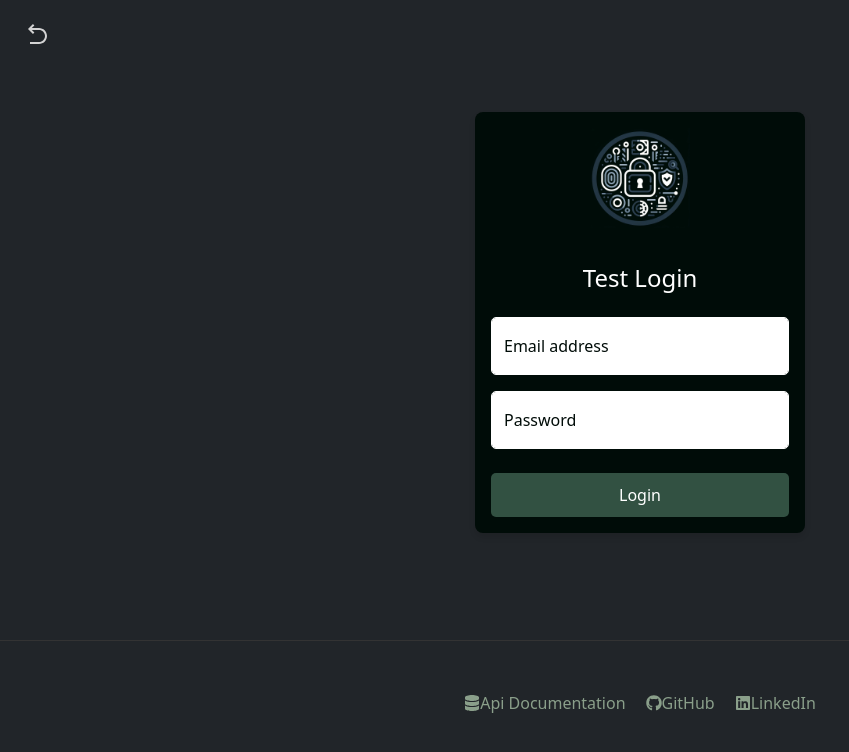
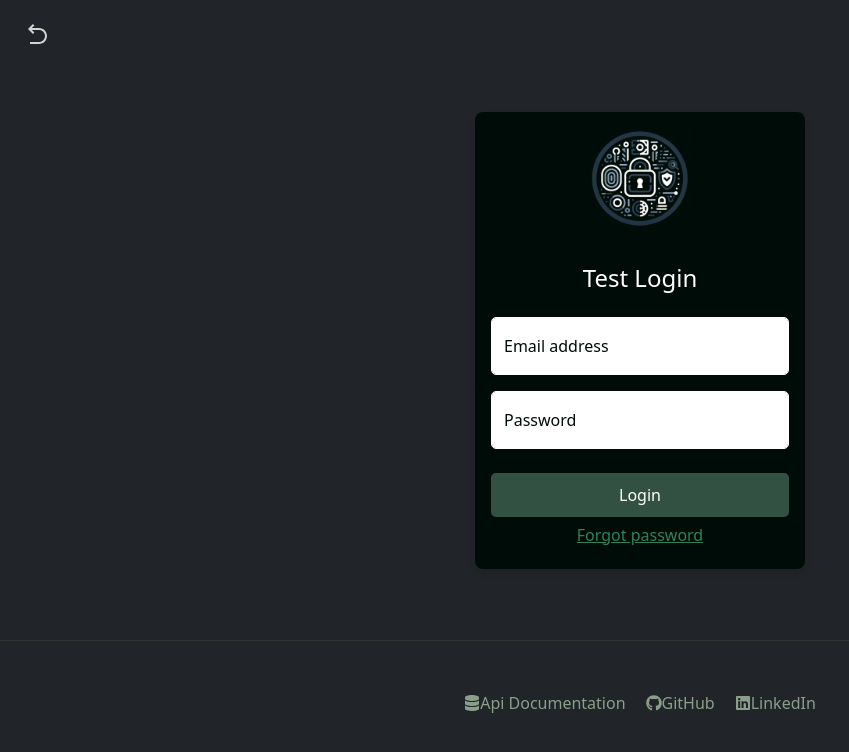
Before and after one commit to anthonynarine/AuthFlow, a React (Create React App) app in the folder react-auth/: page /login in a window 1280 px wide. Shown: the top 752 px of the page, without its empty margins (0-849 px from the left). Built offline with nearby package versions, Linux system fonts and the light colour scheme.

Commit message:
added link to each resource in the react features page

```diff
--- a/react-auth/src/App.css
+++ b/react-auth/src/App.css
@@ -30,5 +30,5 @@ body {
 .routes-content {
   flex: 1;
   overflow-y: auto; /* Allow scrolling within this container */
-  padding-bottom: 80px;
+  padding-bottom: 70px;
 }
--- a/react-auth/src/App.js
+++ b/react-auth/src/App.js
@@ -4,7 +4,7 @@ import { RegisterPage } from "./components/register/RegisterPage";
 import { Features } from "./components/app-features/Features";
 import HomePage from "./components/home/HomePage";
 import "./App.css"
-import { Footer } from "./components/home/footer/Footer";
+import { Footer } from "./components/footer/Footer";
 
 
 function App() {
--- a/react-auth/src/components/Home/Home.css
+++ b/react-auth/src/components/Home/Home.css
@@ -6,6 +6,7 @@
     display: flex;
     flex-direction: column;
     min-height: 100vh;
+    max-width: 80rem;
   }
 
 .header-container {
--- a/react-auth/src/components/Home/HomePage.jsx
+++ b/react-auth/src/components/Home/HomePage.jsx
@@ -2,7 +2,7 @@ import React, { useState, useEffect, useCallback } from "react";
 import "./Home.css";
 import { Link } from "react-router-dom";
 import { useAuth } from "../hooks/useAuth";
-import { Footer } from "./footer/Footer";
+import { Footer } from "../footer/Footer";
 import { DropdownMenu } from "./dropdownMenu/DropdownMenu";
 
 function HomePage() {
--- a/react-auth/src/components/app-features/Features.css
+++ b/react-auth/src/components/app-features/Features.css
@@ -7,7 +7,7 @@
   color: black;
   text-align: center;
   margin-bottom: 50px;
-  background-color: #61DAFB;
+  background-color: white;
   display: block; /* Ensures the h1 element is treated as a block-level element */
   width: 100%; /* Ensures the underline spans the full width of the container */
   border-bottom: 1x solid #333; /* Creates the underline with a solid line and sets its color */
@@ -17,20 +17,25 @@
 }
 
   .features-container h2 {
-    color: White; /* A subtle blue for headings */
+    color: White;
     text-align: center;
+    margin-bottom: 1rem;
+    text-decoration: none;
+  }
+
+  .features-container p {
+    color: #bcb3b3;
+    text-align: justify;
+    padding: 0 15%;
     margin-bottom: 1rem;
   }
 
-  .features-container p {
-    color: #beb9b9; /* Lighter text color for paragraphs */
-    text-align: justify; /* Justify align paragraph text for a classic look */
-    padding: 0 15%; /* Adjusted padding for narrower text lines */
-    margin-bottom: 1rem;
+  .features-container a {
+    text-decoration: none;
   }
 
   .features-container section {
-    margin-bottom: 3rem; /* Increase spacing between sections for better visual separation */
+    margin-bottom: 3rem;
 
   }
 
--- a/react-auth/src/components/app-features/Features.jsx
+++ b/react-auth/src/components/app-features/Features.jsx
@@ -26,22 +26,31 @@ export const Features = () => {
       </section>
 
       <section>
-        <h2>The Core: Axios Interceptors</h2>
+        <a href="https://axios-http.com/docs/interceptors" target="_blank" rel="noopener noreferrer">
+            <h2>The Core: Axios Interceptors</h2>
+        </a>
         <p>The application utilizes Axios, an HTTP client, to manage network requests. It doesn't use Axios directly; instead, it utilizes <em>interceptors</em>. Interceptors are functions that Axios calls automatically on every request or response, allowing us to inject custom logic, such as attaching access tokens or handling expired tokens.</p>
       </section>
 
       <section>
-        <h2>Request Interceptor</h2>
+        <a href="https://axios-http.com/docs/req_config" target="_blank" rel="noopener noreferrer">
+            <h2>Request Interceptor</h2>
+        </a>
         <p> Request interceptors: securely attach access tokens. Every time the application sends a request to the server, it passes through a <em>request interceptor</em>. This interceptor's job is simple: it checks if you have an access token (a digital key that proves your identity and permissions) stored in your browser's cookies. If you do, the interceptor attaches this token to your request's headers, ensuring that the server recognizes and trusts your request.</p>
       </section>
 
       <section>
-        <h2>Why Cookies?</h2>
+        <a href="https://www.npmjs.com/package/js-cookie" target="_blank" rel="noopener noreferrer">
+            <h2>Why Cookies?</h2>
+        </a>
         <p>We store access tokens in cookies because they're secure and automatically sent with each request to the domain. This makes managing your session safe and easy, as opposed to storing tokens in local storage, which is vulnerable to attacks like XSS (Cross-Site Scripting).</p>
       </section>
 
       <section>
-        <h2>Response Interceptor</h2>
+        <a href="https://axios-http.com/docs/res_schema#response-interceptor" target="_blank" rel="noopener noreferrer">
+          <h2>Response Interceptor</h2>
+        </a>
+
         <p>Handling token expiry gracefully with a response interceptor. Not all responses are about success; some indicate that your access token has expired. When this happens, the <em>response interceptor</em> comes into play. Instead of letting the request fail, the interceptor attempts to refresh your token automatically by contacting our server's token-refresh endpoint.</p>
         <p>If the refresh is successful, it updates your cookie with the new access token and retries the original request without you ever noticing a hiccup. This seamless process ensures that you're not abruptly logged out or forced to manually refresh the page.</p>
       </section>
--- a/react-auth/src/components/Home/footer/Footer.css
+++ b/react-auth/src/components/footer/Footer.css
@@ -19,7 +19,7 @@
   display: flex;
   justify-content: center;
   align-items: center;
-  border-top: 1.5px solid #333;
+  border-top: 1px solid #333;
   padding: 50px 0; /* Adds padding around the links for spacing from the border and content above */
 }
 
--- a/react-auth/src/components/login/Login.css
+++ b/react-auth/src/components/login/Login.css
@@ -70,8 +70,11 @@
   font-size: 1.5rem; /* Typography improvements */
 }
 
-/* .footer-container {
-  margin-top: auto;
-  text-align:center;
-  margin-bottom: 4rem;
-} */
+.forgot-password-link {
+  display: flex;
+  justify-content: center;
+  margin-top: 6px;
+  margin-bottom: 6px;
+  align-items: center;
+  color: #84878a;
+}
--- a/react-auth/src/components/login/LoginPage.jsx
+++ b/react-auth/src/components/login/LoginPage.jsx
@@ -1,6 +1,6 @@
 import "./Login.css";
 import authAppImage from "../../assets/auth-app.jpg";
-import { useNavigate } from "react-router-dom";
+import { Link, useNavigate } from "react-router-dom";
 import { RiArrowGoBackLine } from "react-icons/ri";
 // import API from "../../interceptors/axios";
 import { useState, useEffect } from "react";
@@ -74,6 +74,9 @@ export const LoginPage = () => {
                     </div>
                     <button className="btn btn-signin w-100" type="submit">Login</button>
                 </form>
+                <div className="forgot-password-link">
+                    <Link style={{  color: "#30815e"}} to="forgot-password">Forgot password</Link>
+                </div>
             </main>
         </div>
     );
```
Also changed, not shown: react-auth/src/components/footer/Footer.jsx (renamed from react-auth/src/components/Home/footer/Footer.jsx).
